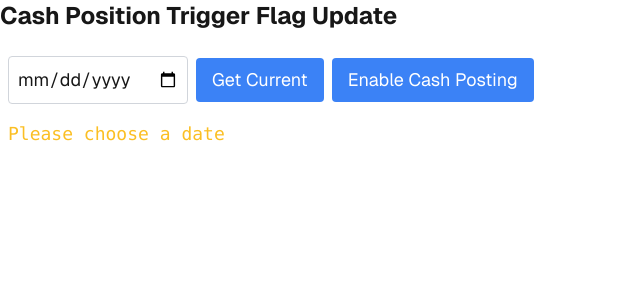
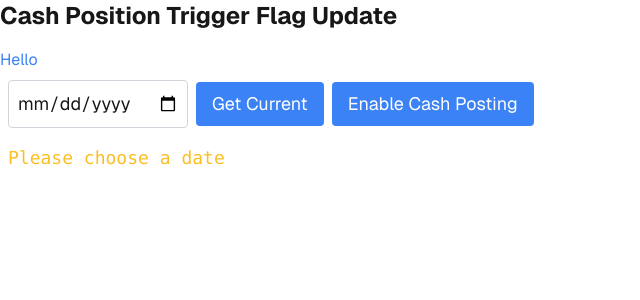
Before and after one commit to gigiyy/nextsample, a Next.js app in the folder front/: page / in a window 1280 px wide. Shown: the top 300 px of the page, without its empty margins (0-640 px from the left). Built offline with nearby package versions, Linux system fonts and the light colour scheme.

Commit message:
test navigation

```diff
--- /dev/null
+++ b/front/pages/hello.tsx
@@ -0,0 +1,7 @@
+export default function Home({}) {
+    return (
+        <>
+        Hello World!
+        </>
+    );
+}
--- a/front/pages/index.tsx
+++ b/front/pages/index.tsx
@@ -1,6 +1,7 @@
 import { useState } from "react";
 import Button from "../components/Button"; // Import the Button component
 import CashPosting from "@/components/CashPosting";
+import Link from "next/link";
 
 export default function Home({}) {
   const [data, setData] = useState({
@@ -51,6 +52,9 @@ export default function Home({}) {
       <h1 className="text-2xl font-bold mb-4">
         Cash Position Trigger Flag Update
       </h1>
+      <Link href="/hello" className="text-blue-500">
+        Hello
+      </Link>
       <div className="p-2">
         <input
           type="date"
```
Also changed, not shown: 1 other file (tests, documents, lock files or other folders).
